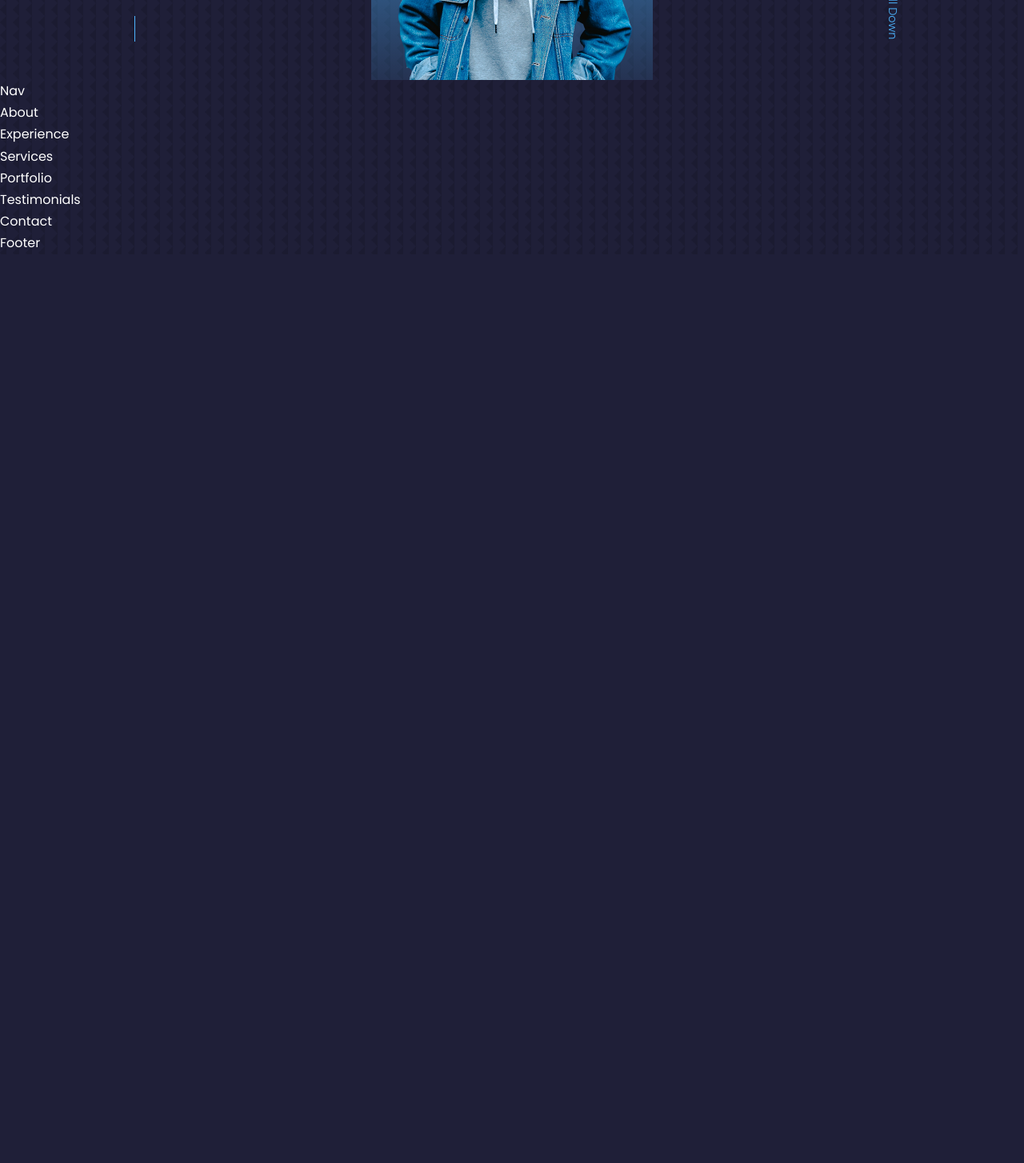
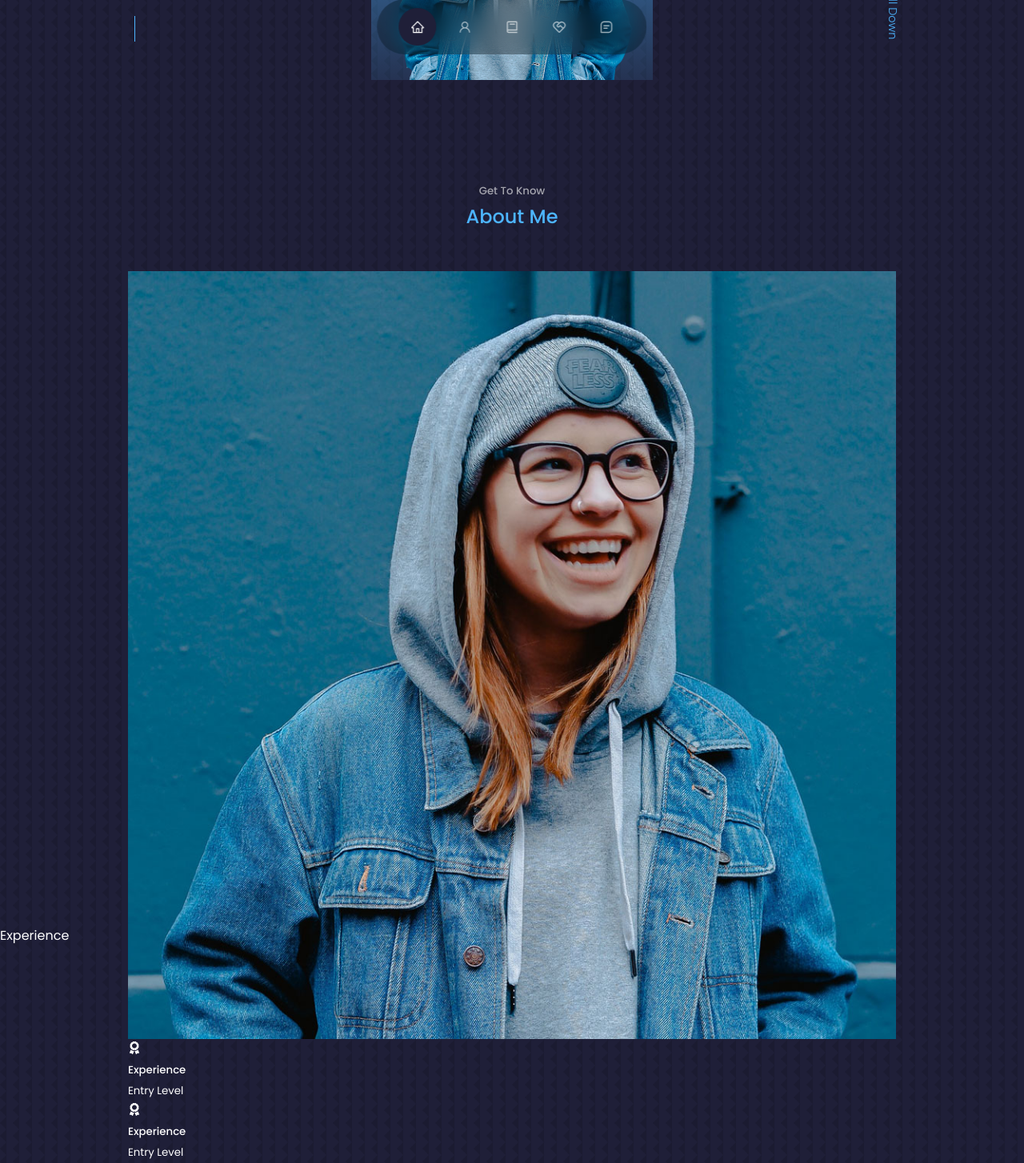
Before and after one commit to ramondara10/Portfolio, a React (Create React App) app: page / in a window 1280 px wide. Shown: the part 700-2154 px from the top of the page at 80% size. Before the commit the page ends 1018 px from the top, so only its background shows below. Built offline with nearby package versions, Linux system fonts and the light colour scheme.

Commit message:
worked on the nav component

```diff
--- a/src/components/about/About.jsx
+++ b/src/components/about/About.jsx
@@ -1,9 +1,50 @@
 import React from 'react'
 import './about.css'
+import ME from '../../assests/me-about.jpg'
+import {FaAward} from 'react-icons/fa'
 
-function About() {
+const About = () => {
   return (
-    <div>About</div>
+    <section id='about'>
+      <h5>Get To Know</h5>
+      <h2>About Me</h2>
+
+      <div className="container about__container">
+        <div className="about__me">
+          <div className="about__me-image">
+            <img src={ME} alt="About" />
+          </div>
+
+        </div>
+
+        <div className="about__content">
+          <div className="about__cards">
+            <article className='about__card'>
+              <FaAward className='about__icon'/>
+              <h5>Experience</h5>
+              <small>Entry Level</small>
+            </article>
+          </div>
+
+          <div className="about__cards">
+            <article className='about__card'>
+              <FaAward className='about__icon'/>
+              <h5>Experience</h5>
+              <small>Entry Level</small>
+            </article>
+          </div>
+
+          <div className="about__cards">
+            <article className='about__card'>
+              <FaAward className='about__icon'/>
+              <h5>Experience</h5>
+              <small>Entry Level</small>
+            </article>
+          </div>
+
+        </div>
+      </div>
+    </section>
   )
 }
 
--- a/src/components/contact/Contact.jsx
+++ b/src/components/contact/Contact.jsx
@@ -3,7 +3,7 @@
 
 function Contact() {
   return (
-    <div>Contact</div>
+    <section id='contact'>Contact</section>
   )
 }
 
--- a/src/components/experience/Experience.jsx
+++ b/src/components/experience/Experience.jsx
@@ -1,10 +1,8 @@
 import React from 'react'
-import'./experience.css'
 
-
-function Experience() {
+const Experience = () => {
   return (
-    <div>Experience</div>
+    <section id='experience'>Experience</section>
   )
 }
 
--- a/src/components/nav/Nav.jsx
+++ b/src/components/nav/Nav.jsx
@@ -1,9 +1,22 @@
 import React from 'react'
 import './nav.css'
+import {AiOutlineHome} from 'react-icons/ai'
+import {AiOutlineUser} from 'react-icons/ai'
+import {BiBook} from 'react-icons/bi'
+import {RiServiceLine} from 'react-icons/ri'
+import {BiMessageSquareDetail} from 'react-icons/bi'
+import {useState} from 'react';
 
 const Nav = () => {
+  const[activeNav, setActiveNav] = useState('#')
   return (
-    <div>Nav</div>
+    <nav>
+      <a href="#" onClick={() => setActiveNav('#')} className={activeNav === '#' ? 'active' : ''} ><AiOutlineHome/></a>
+      <a href="#about" onClick={() => setActiveNav('#about')} className={activeNav === '#about' ? 'active' : ''}><AiOutlineUser/></a>
+      <a href="#experience" onClick={() => setActiveNav('#experience')} className={activeNav === '#experience' ? 'active' : ''} ><BiBook/></a>
+      <a href="#services" onClick={() => setActiveNav('#services')} className={activeNav === '#services' ? 'active' : ''} ><RiServiceLine/></a>
+      <a href="#contact" onClick={() => setActiveNav('#contact')} className={activeNav === '#contact' ? 'active' : ''} ><BiMessageSquareDetail/></a>
+    </nav>
   )
 }
 
--- a/src/components/nav/nav.css
+++ b/src/components/nav/nav.css
@@ -0,0 +1,35 @@
+nav{
+    background: rgba(0, 0, 0, 0.3);
+    width: max-content;
+    display: block;
+    padding: 0.7rem 1.7rem;
+    z-index: 2;
+    position: fixed;
+    left: 50%;
+    transform: translateX(-50%);
+    bottom: 2rem;
+    display: flex;
+    gap: 0.8rem;
+    border-radius: 3rem;
+    backdrop-filter: blur(15px);
+
+}
+
+nav a{
+    background: transparent;
+    padding: 0.9rem;
+    border-radius: 50%;
+    display: flex;
+    color: var(--color-light);
+    font-size: 1.1rem;
+
+}
+
+nav a:hover{
+    background-color: rgba(0, 0, 0, 0.3);
+}
+
+nav a.active{
+    background: var(--color-bg);
+    color:var(--color-white);
+}
--- a/src/components/portfolio/Portfolio.jsx
+++ b/src/components/portfolio/Portfolio.jsx
@@ -1,8 +1,9 @@
 import React from 'react'
+import './portfolio.css'
 
-function Portfolio() {
+const Portfolio = () => {
   return (
-    <div>Portfolio</div>
+    <section id='portfolio'>Portfolio</section>
   )
 }
 
--- a/src/components/services/Services.jsx
+++ b/src/components/services/Services.jsx
@@ -1,8 +1,9 @@
 import React from 'react'
+import './services.css'
 
-function Services() {
+const Services = () => {
   return (
-    <div>Services</div>
+    <section id='services'>Services</section>
   )
 }
 
--- a/src/components/testimonials/Testimonials.jsx
+++ b/src/components/testimonials/Testimonials.jsx
@@ -1,9 +1,9 @@
 import React from 'react'
 import './testimonials.css'
 
-function Testimonials() {
+const Testimonials = () => {
   return (
-    <div>Testimonials</div>
+    <section id='testimonials'>Testimonials</section>
   )
 }
 
--- a/src/index.css
+++ b/src/index.css
@@ -63,6 +63,7 @@
 }
 section{
   margin-top: 8rem;
+  height: 100vh;
 }
 
 section > h2, section > h5{
```
